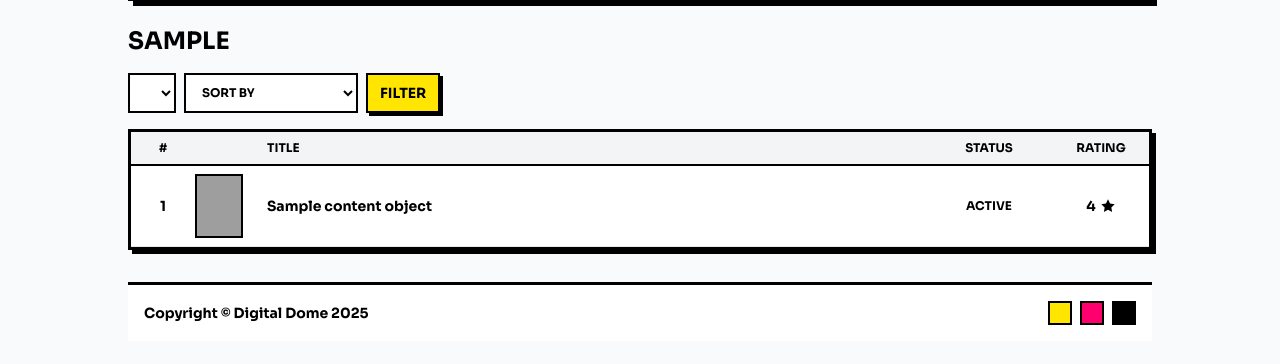
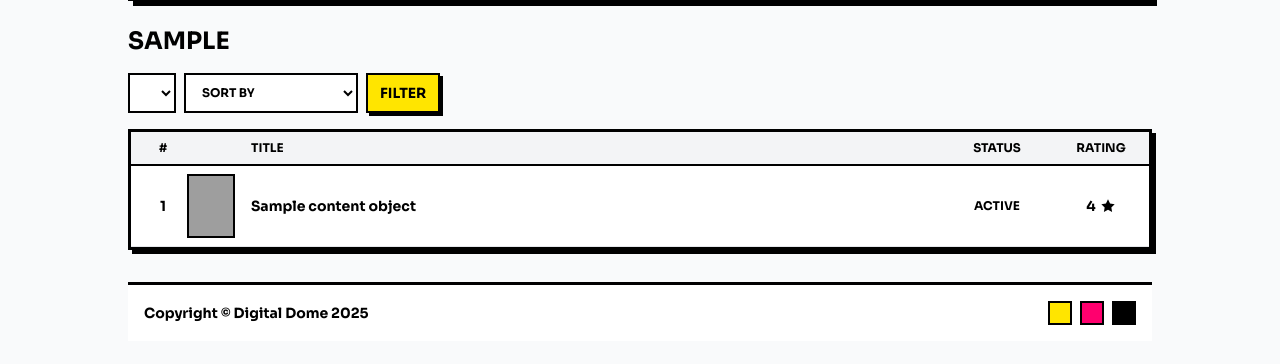
Before and after one commit to exler/digitaldome, a Django app: template tracking/templates/tracking/tracking_list.html in a window 1280 px wide. Shown: the part 280-644 px from the top of the page. Run offline with Django 4.2, Linux system fonts and the light colour scheme; the template is opened without the code that fills it: most values are stand-ins (such as "Sample title", 1, 10 or a date in 2020); lists and menus that the app fills with data are empty; grey boxes are pictures that could not be loaded.

Commit message:
fix: Remove the width inconsistency in the tracking list

```diff
--- a/tracking/templates/tracking/tracking_list.html
+++ b/tracking/templates/tracking/tracking_list.html
@@ -76,7 +76,7 @@
 
             {# List view #}
             <div class="border-3 border-black bg-white" style="box-shadow: 4px 4px 0px 0px #000;">
-                <div class="grid grid-cols-[3rem_4rem_1fr_8rem_5rem] gap-2 p-2 bg-gray-100 border-b-2 border-black font-bold text-xs uppercase">
+                <div class="grid grid-cols-[3rem_4rem_1fr_8rem_5rem] p-2 bg-gray-100 border-b-2 border-black font-bold text-xs uppercase">
                     <div class="text-center">#</div>
                     <div></div>
                     <div class="text-left">Title</div>
@@ -86,7 +86,7 @@
 
                 {% for object in page_obj %}
                     <a href="{% url 'entities:entities-detail' entity_type object.object_id %}"
-                       class="grid grid-cols-[3rem_4rem_1fr_8rem_5rem] gap-2 p-2 hover:bg-gray-50 border-b border-gray-200 items-center">
+                       class="grid grid-cols-[3rem_4rem_1fr_8rem_5rem] p-2 hover:bg-gray-50 border-b border-gray-200 items-center">
                         <div class="text-center text-sm font-bold">{{ forloop.counter0|add:page_obj.start_index }}</div>
                         <div>
                             <img src="{{ object.content_object.image|imageurl }}"
```
